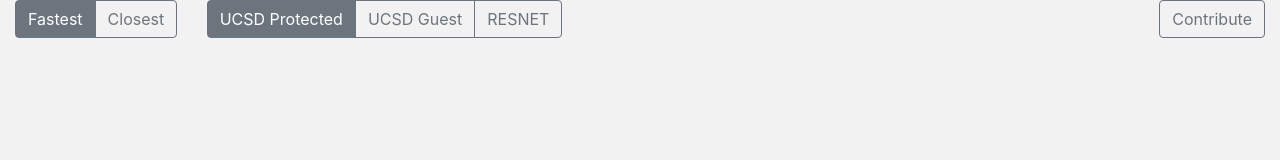
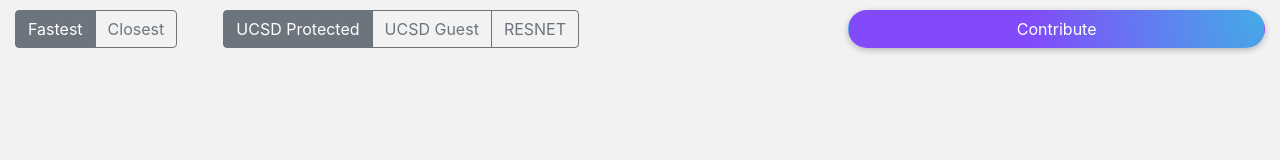
Before and after one commit to v1nnyc/COGS121, a website: page views/home.html in a window 1280 px wide. Drawn offline with nearby package versions, Linux system fonts and the light colour scheme; some packages are replaced by stand-ins of ours; files that its build step writes are made by us from their sources; no server answers; files whose address does not match are found by name.

Commit message:
updated contribute button, made button section responsive to mobile, buttons are removed on medium view

```diff
--- a/public/css/style.css
+++ b/public/css/style.css
@@ -97,8 +97,8 @@ a {
 
 /* Map Section */
 #map {
-	height: 80%;
-	margin: 0px 0px 0px 0px;
+	height: 88%;
+	margin: 0em 0em 0em 1em;
 }
 
 
@@ -299,7 +299,6 @@ a {
 
 .card {
 	margin-bottom: 1em;
-	margin-right: 1em;
 	flex-direction: row !important;
 	box-shadow: 0 5px 5px rgba(0,0,0,.08);
 	border: none !important;
@@ -309,3 +308,14 @@ a {
 .btn-group{
 	padding-right: 25px;
 }
+
+.divider-bottom{
+	margin-bottom: .4em;
+}
+
+.btn-gradient {
+	background: radial-gradient(237.84px at 100% 0%, #44ACE7 0%, #824AF9 100%);
+	box-shadow: 0px 2px 6px rgba(0, 0, 0, 0.25);
+	border-radius: 50px !important;
+	color: #fff;
+}
--- a/views/home.html
+++ b/views/home.html
@@ -8,8 +8,9 @@
 
   <body>
     <div class="container-fluid">
-      <div id="row no-gutters">
+      <div class="row no-gutters padding-top-10 divider-bottom">
 
+        <div class="col-md-3 col-lg-2 d-none d-md-block">
           <div class="btn-group btn-group-toggle" data-toggle="buttons">
             <label class="btn btn-outline-secondary active" id="fastest">
               <input type="radio" name="options"  autocomplete="off" checked> Fastest
@@ -18,7 +19,9 @@
               <input type="radio" name="options" autocomplete="off"> Closest
             </label>
           </div>
+        </div>
 
+        <div class="col-md-6 col-lg-6 d-none d-md-block">
           <div class="btn-group btn-group-toggle" data-toggle="buttons">
             <label class="btn btn-outline-secondary active" id="protected">
               <input type="radio" name="options"  autocomplete="off" checked> UCSD Protected
@@ -30,11 +33,14 @@
               <input type="radio" name="options" autocomplete="off"> RESNET
             </label>
           </div>
+        </div>
 
-        <label class="btn btn-outline-secondary" id="contribute">Contribute</label>
-        <br style="clear: left;" />
+        <div class="col-md-3 col-lg-4">
+          <label class="btn btn-gradient btn-block" id="contribute">Contribute</label>
         </div>
-      <div class="break"></div>
+
+    </div>
+
 
       <div class="row no-gutters">
         <div class="col-sm-7 col-md-6 col-lg-5">
```
Lines whose indentation alone changed are shown as unchanged.
